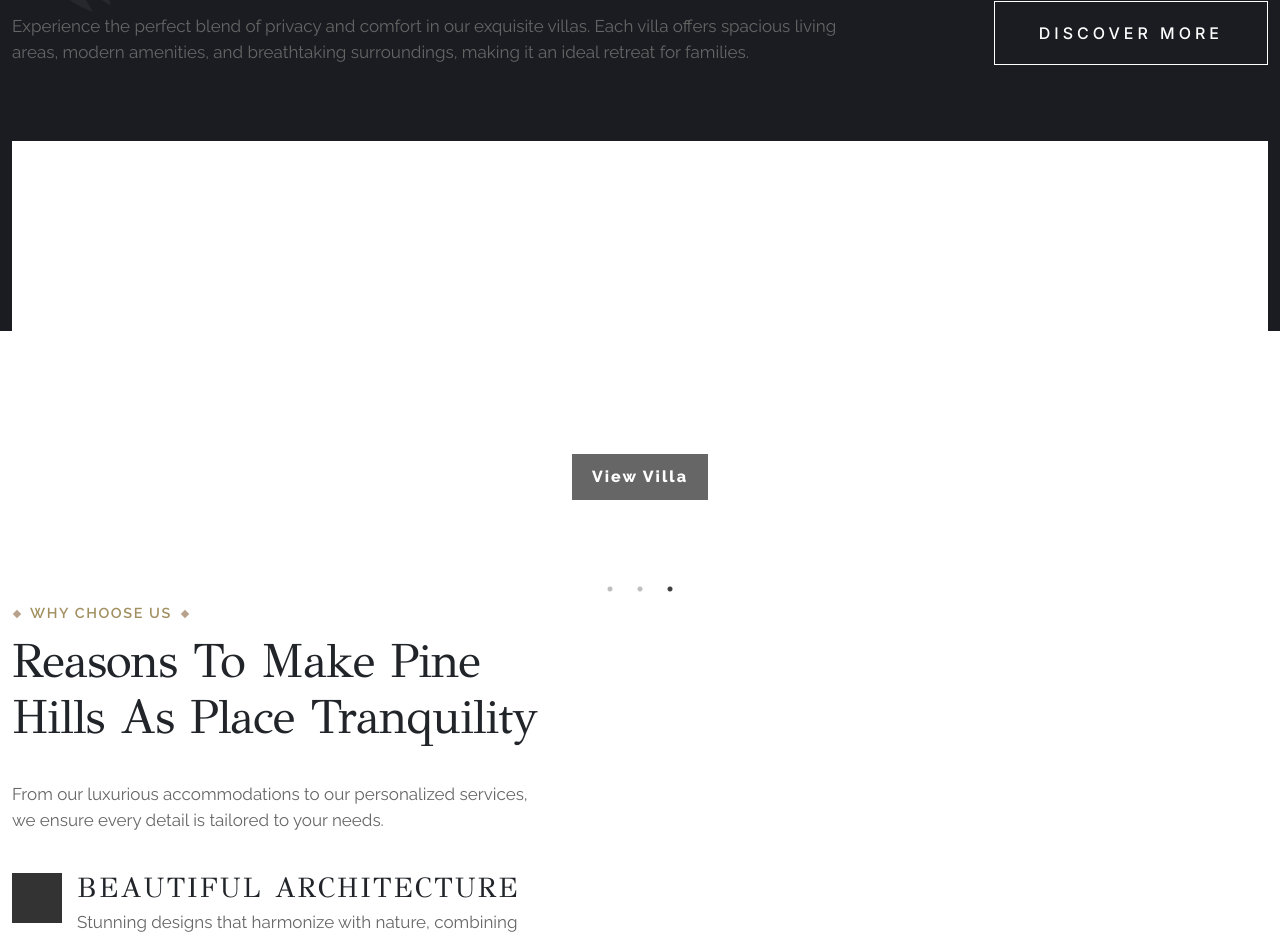
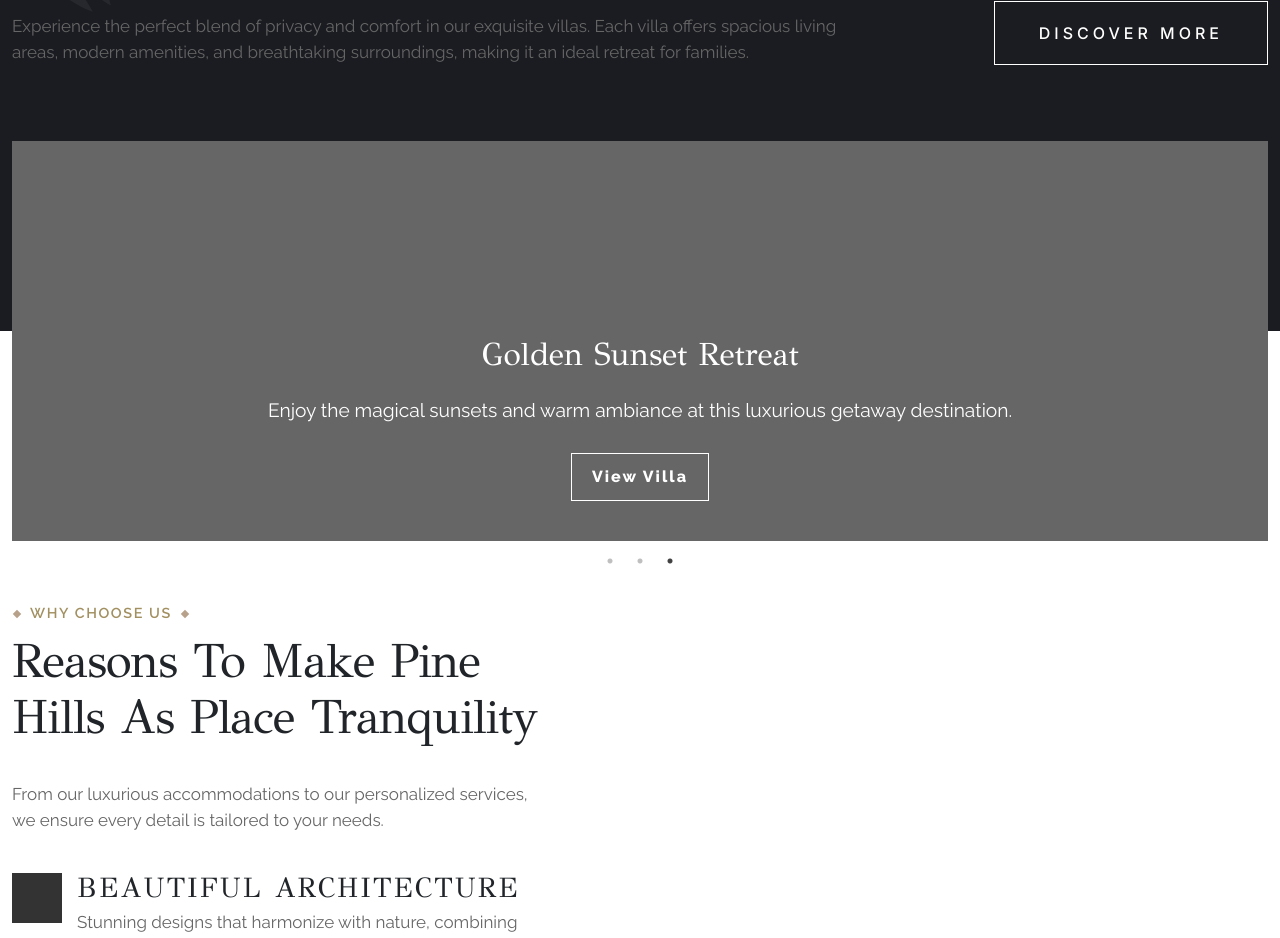
Before and after one commit to happu-patel/pineHills, a React (Create React App) app: page / in a window 1280 px wide. Shown: the part 3843-4781 px from the top of the page. Built offline with nearby package versions, Linux system fonts and the light colour scheme; a web font is replaced by a local one.

Commit message:
changes in slider

```diff
--- a/src/components/SlickSlider/SlickSlider.css
+++ b/src/components/SlickSlider/SlickSlider.css
@@ -9,7 +9,14 @@
     background-color: #666;
     padding: 20px;
 }
+.home_slide .slider-container .slider-item {
+    background-color: #666;
+}
 
+.home_slide .slick-dots {
+    z-index: 1;
+    bottom: -20px !important;
+}
 .slider-item h2 {
     padding-top: 180px;
     font-family: 'GFS Didot';
--- a/src/components/SlickSlider/SlickSlider.jsx
+++ b/src/components/SlickSlider/SlickSlider.jsx
@@ -39,6 +39,7 @@ const SlickSlider = () => {
   ];
 
   return (
+    <section className='home_slide'>
     <div className="slider-container">
       <Slider {...settings}>
         {slides.map((slide) => (
@@ -76,6 +77,7 @@ const SlickSlider = () => {
         ))}
       </Slider>
     </div>
+    </section>
   );
 };
 
```
